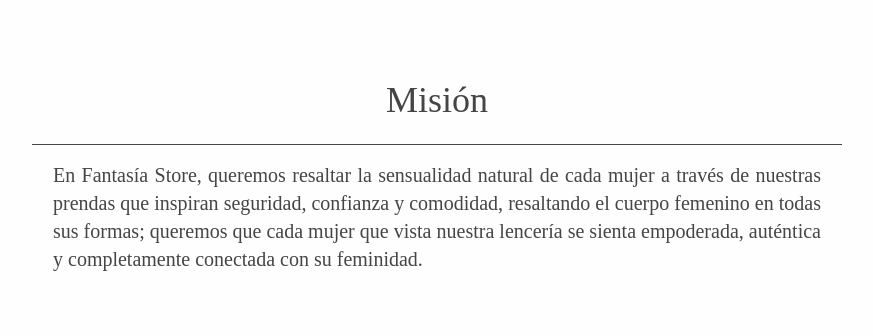
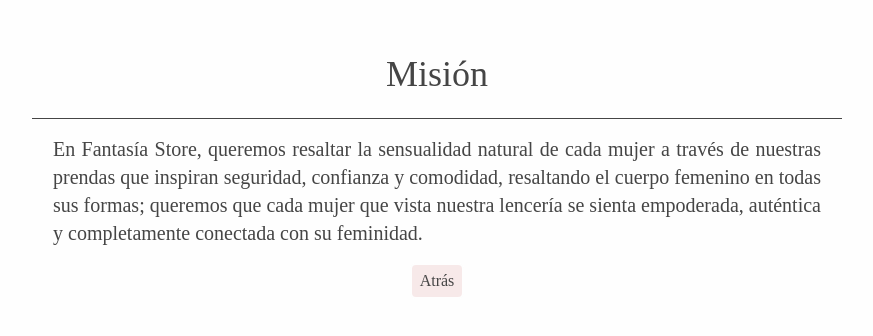
Before and after one commit to BrayanGarzon/FantasyStoreFrontEnd, a Next.js app: page /mision in a window 1280 px wide. Shown: the part 228-564 px from the top of the page, without its empty margins (203-1076 px from the left). Built offline with nearby package versions, Linux system fonts and the light colour scheme; no server answers; a web font is replaced by a local one.

Commit message:
Styles and add butto back for the politics in the footer finished

```diff
--- a/package.json
+++ b/package.json
@@ -14,10 +14,10 @@
     "@fortawesome/free-brands-svg-icons": "^6.7.2",
     "@fortawesome/free-solid-svg-icons": "^6.7.2",
     "@fortawesome/react-fontawesome": "^0.2.2",
+    "axios": "^1.9.0",
     "next": "15.3.2",
     "react": "^19.0.0",
     "react-dom": "^19.0.0",
-    "axios": "^1.9.0",
     "react-slick": "^0.30.3",
     "slick-carousel": "^1.8.1",
     "zustand": "^5.0.4"
--- a/src/app/globals.css
+++ b/src/app/globals.css
@@ -53,6 +53,9 @@
 }
 
 
+
+
+
 /*
 @media (prefers-color-scheme: dark) {
   :root {
--- a/src/app/mision/page.tsx
+++ b/src/app/mision/page.tsx
@@ -1,3 +1,4 @@
+import ButtonAtras from '@/components/ui/buttonAtras';
 import './mision.module.css';
 
 export default function Mision(){
@@ -10,6 +11,8 @@
             <p className={"text-secondary-font-family text-base sm:text-lg lg:text-xl max-w-3xl text-justify text-secondary-color"}>
                 En Fantasía Store, queremos resaltar la sensualidad natural de cada mujer a través de nuestras prendas que inspiran seguridad, confianza y comodidad, resaltando el cuerpo femenino en todas sus formas; queremos que cada mujer que vista nuestra lencería se sienta empoderada, auténtica y completamente conectada con su feminidad.
             </p>
+
+            <ButtonAtras/>
         </div>
     );
 }
--- a/src/app/politicas/page.tsx
+++ b/src/app/politicas/page.tsx
@@ -1,4 +1,5 @@
 import './politicas.module.css';
+import ButtonAtras from '@/components/ui/buttonAtras';
 
 export default function Politicas(){
     return(
@@ -32,6 +33,7 @@
                 <li>No compartimos ni vendemos tus datos a terceros.</li>
                 <li>Utilizamos tus datos exclusivamente para procesar tus pedidos y ofrecer una mejor experiencia de compra.</li>
             </ul>
+            <ButtonAtras/>
         </div>
     );
 }
--- a/src/app/vision/page.tsx
+++ b/src/app/vision/page.tsx
@@ -1,4 +1,5 @@
 import './vision.module.css';
+import ButtonAtras from '@/components/ui/buttonAtras';
 
 export default function Mision(){
     return(
@@ -10,6 +11,7 @@
             <p className={"text-secondary-font-family text-base sm:text-lg lg:text-xl max-w-3xl text-justify text-secondary-color"}>
                 En el 2035 queremos ser una marca líder en el mercado de la lencería femenina a nivel nacional, reconocida por ofrecer calidad y empoderar a las mujeres a través de prendas íntimas que fusionan sensualidad, comodidad y estilo. En Fantasía Store soñamos con inspirar e irradiar confianza y autoestima, promoviendo una belleza diversa, real y segura de sí misma.
             </p>
+            <ButtonAtras/>
         </div>
     );
 }
--- a/src/components/common/Footer.tsx
+++ b/src/components/common/Footer.tsx
@@ -41,8 +41,8 @@
         </div>
 
         {/* Sección 3: Políticas */}
-        <div>
-          <h4 className="text-lg font-semibold text-primary-color">Políticas de privacidad</h4>
+        <div className='text-center sm:text-left'>
+          <h4 className="text-2xl font-semibold text-primary-color">Políticas de privacidad</h4>
           <ul className="mt-4 space-x-4">
             <li><Link href="/mision" className={styles.textHoverColor}>Misión</Link></li>
             <li><Link href="/vision" className={styles.textHoverColor}>Visión</Link></li>
@@ -51,8 +51,8 @@
         </div>
 
         {/* Sección 4: Newsletter */}
-        <div>
-          <h4 className="text-lg font-semibold text-primary-color">Suscríbete</h4>
+        <div className='text-center sm:text-left'>
+          <h4 className="text-2xl font-semibold text-primary-color">Suscríbete</h4>
           <p className="mt-2 text-sm">
             Recibe las últimas ofertas y noticias.
           </p>
--- /dev/null
+++ b/src/components/ui/buttonAtras.css
@@ -0,0 +1,16 @@
+
+.button-atras {
+  margin-top: 1rem;
+  padding: 0.25rem 0.5rem;
+  background: var(--color-secondary);
+  color: var(--text-color);
+  border: 2px solid var(--color-primary);
+  border-radius: 0.375rem;
+  transition: all 0.3s;
+  cursor: pointer;
+}
+.button-atras:hover {
+  background: var(--color-primary);
+  color: var(--text-color-hover);
+  border-color: var(--text-color-hover);
+}
--- /dev/null
+++ b/src/components/ui/buttonAtras.tsx
@@ -0,0 +1,36 @@
+'use client'
+
+import { useRouter } from 'next/navigation';
+import React from 'react';
+
+import './buttonAtras.css'
+
+
+interface ButtonAtrasProps {
+    to?: string; // ruta a la que redirigir
+    children?: React.ReactNode; // contenido del botón
+}
+
+const ButtonAtras: React.FC<ButtonAtrasProps> = ({to, children}) => {
+    const router = useRouter();
+
+    const handleClick = () => {
+        if (to) {
+            router.push(to);
+        }else {
+            router.back();
+        }
+    };
+
+    return (
+        <button
+            onClick={handleClick}
+            className='button-atras'
+        >
+            {children || 'Atrás'}
+
+        </button>
+    );
+};
+
+export default ButtonAtras;
```
Also changed, not shown: 1 other file (tests, documents, lock files or other folders).
